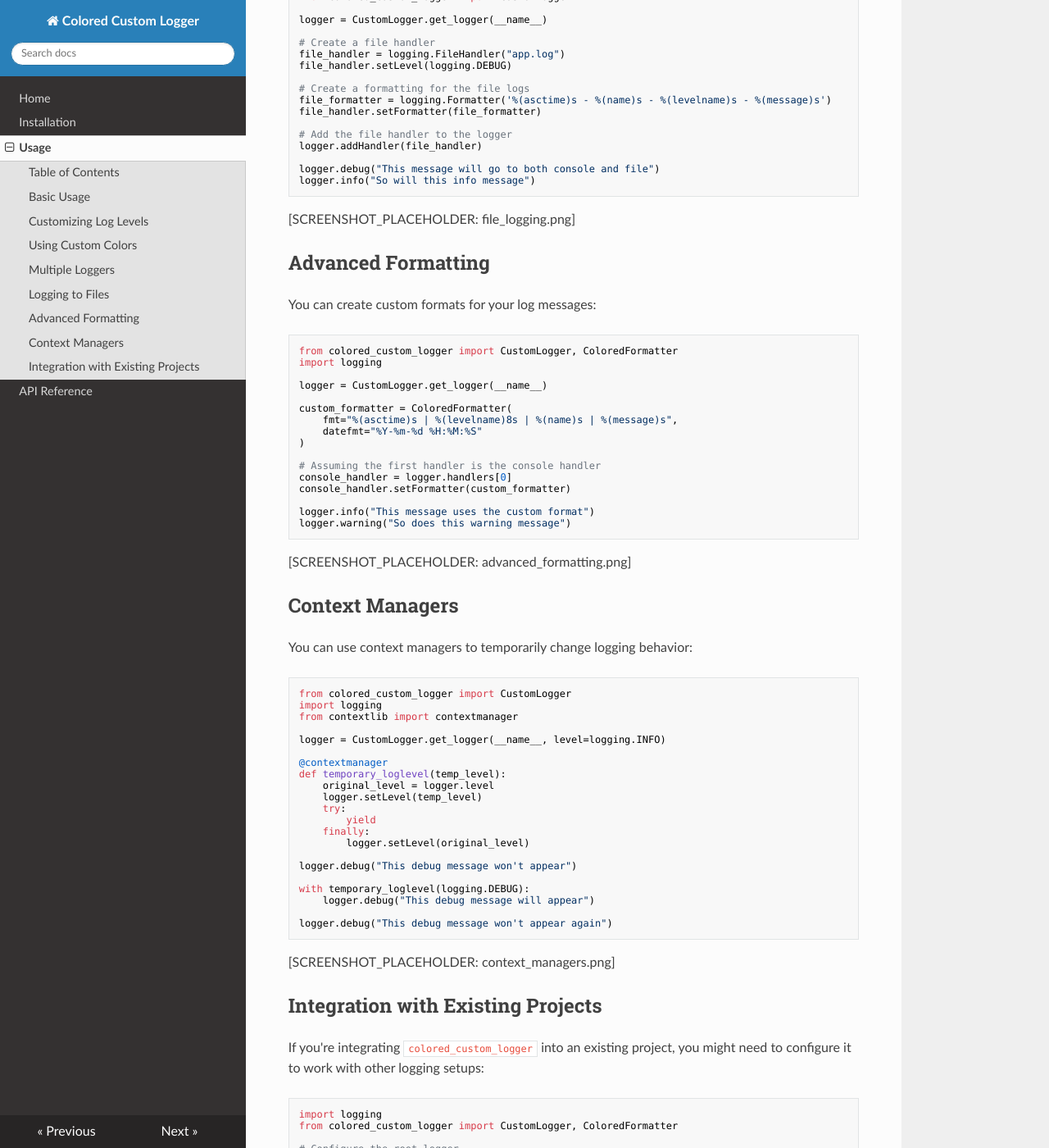
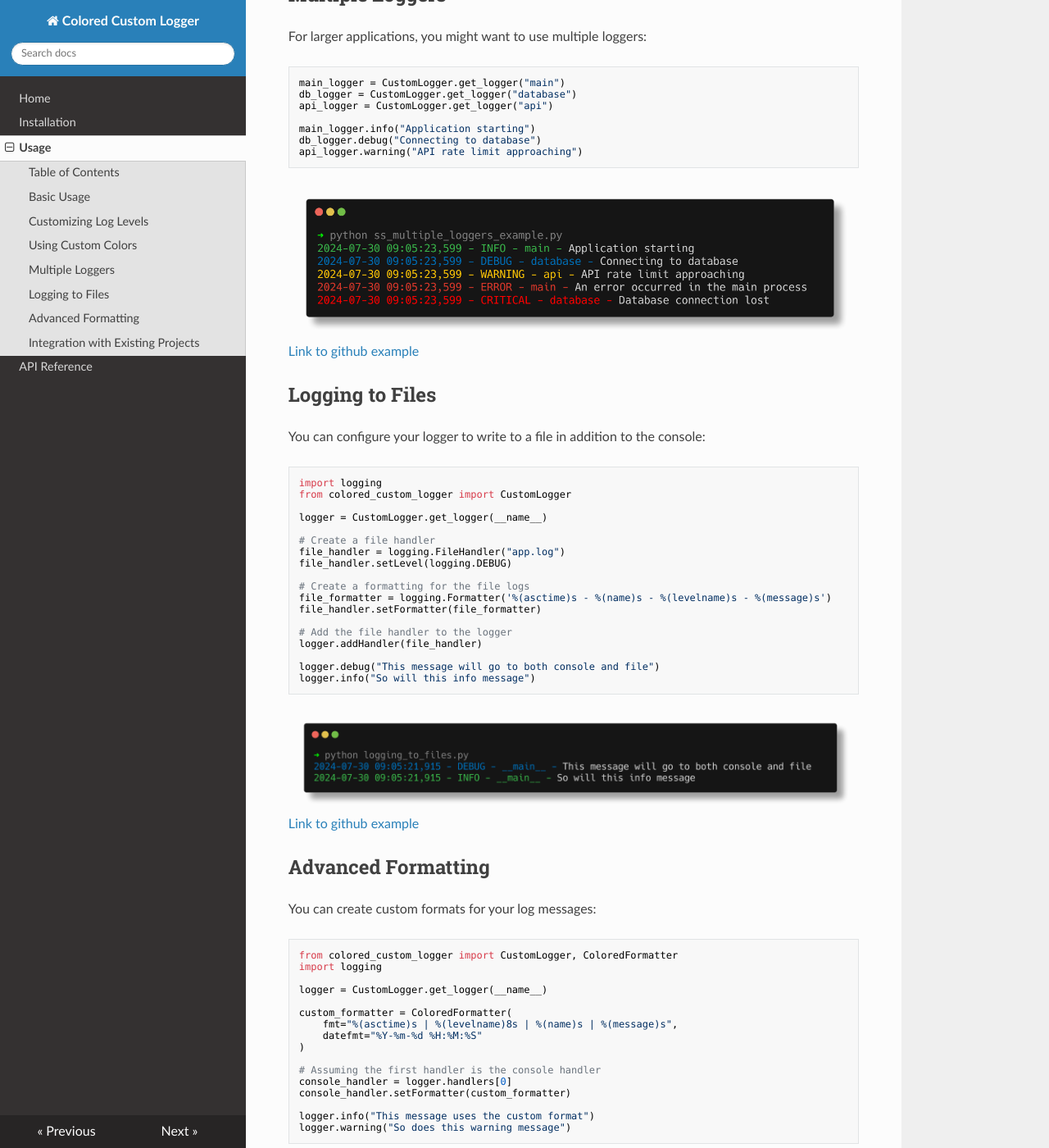
Before and after one commit to robin-collins/colored_custom_logger, an MkDocs documentation site: the page built from docs/usage.md, in a window 1280 px wide and 1400 px high, scrolled down 2312 px. Shown: the whole window at 82% size. Built offline with MkDocs 1.6.1, drawn with Linux system fonts in a browser that asks for light colours; nearby versions of some CDN libraries; some of the changed text lies outside the part shown.

````diff
--- a/docs/usage.md
+++ b/docs/usage.md
@@ -12,7 +12,6 @@
   - [Multiple Loggers](#multiple-loggers)
   - [Logging to Files](#logging-to-files)
   - [Advanced Formatting](#advanced-formatting)
-  - [Context Managers](#context-managers)
   - [Integration with Existing Projects](#integration-with-existing-projects)
 
 ## Basic Usage
@@ -43,7 +42,7 @@
 
 Here's how the output might look:
 
-[SCREENSHOT_PLACEHOLDER: basic_usage.png]
+[![basic_usage.png](./images/basic_usage.png)Link to github example](https://github.com/robin-collins/colored_custom_logger/blob/main/examples/basic_usage.py)
 
 ## Customizing Log Levels
 
@@ -67,7 +66,9 @@
 logger.debug("Now this debug message will be displayed")
 ```
 
-[SCREENSHOT_PLACEHOLDER: custom_log_levels.png]
+
+
+[![custom_log_levels.png](./images/customizing_log_levels.png)Link to github example](https://github.com/robin-collins/colored_custom_logger/blob/main/examples/customizing_log_levels.py)
 
 ## Using Custom Colors
 
@@ -84,7 +85,7 @@
 logger.error(f"Error! {Back.WHITE}{Fore.RED}Something went wrong!{Style.RESET_ALL}")
 ```
 
-[SCREENSHOT_PLACEHOLDER: custom_colors.png]
+[![custom_colors.png](./images/custom_color_example.png)Link to github example](https://github.com/robin-collins/colored_custom_logger/blob/main/examples/ss_custom_color_example.py)
 
 ## Multiple Loggers
 
@@ -100,7 +101,7 @@
 api_logger.warning("API rate limit approaching")
 ```
 
-[SCREENSHOT_PLACEHOLDER: multiple_loggers.png]
+[![multiple_loggers.png](./images/ss_multiple_loggers_example.png)Link to github example](https://github.com/robin-collins/colored_custom_logger/blob/main/examples/ss_multiple_loggers_example.py)
 
 ## Logging to Files
 
@@ -127,7 +128,7 @@
 logger.info("So will this info message")
 ```
 
-[SCREENSHOT_PLACEHOLDER: file_logging.png]
+[![file_logging.png](./images/logging_to_files.png)Link to github example](https://github.com/robin-collins/colored_custom_logger/blob/main/examples/logging_to_files.py)
 
 ## Advanced Formatting
 
@@ -152,37 +153,7 @@
 logger.warning("So does this warning message")
 ```
 
-[SCREENSHOT_PLACEHOLDER: advanced_formatting.png]
-
-## Context Managers
-
-You can use context managers to temporarily change logging behavior:
-
-```python
-from colored_custom_logger import CustomLogger
-import logging
-from contextlib import contextmanager
-
-logger = CustomLogger.get_logger(__name__, level=logging.INFO)
-
-@contextmanager
-def temporary_loglevel(temp_level):
-    original_level = logger.level
-    logger.setLevel(temp_level)
-    try:
-        yield
-    finally:
-        logger.setLevel(original_level)
-
-logger.debug("This debug message won't appear")
-
-with temporary_loglevel(logging.DEBUG):
-    logger.debug("This debug message will appear")
-
-logger.debug("This debug message won't appear again")
-```
-
-[SCREENSHOT_PLACEHOLDER: context_managers.png]
+[![advanced_formatting.png](./images/advanced_formatting.png)Link to github example](https://github.com/robin-collins/colored_custom_logger/blob/main/examples/advanced_formatting.py)
 
 ## Integration with Existing Projects
 
@@ -213,7 +184,7 @@
 custom_logger.warning("This warning uses CustomLogger directly")
 ```
 
-[SCREENSHOT_PLACEHOLDER: integration.png]
+[![integration.png](./images/integration_with_existing_projects.png)Link to github example](https://github.com/robin-collins/colored_custom_logger/blob/main/examples/integration_with_existing_projects.py)
 
 By following these examples, you should be able to make full use of the `colored_custom_logger` in your Python projects. Remember to adjust the log levels and formats to best suit your specific needs.
 
````
Also changed, not shown: docs/images/advanced_formatting.png (added), docs/images/basic_usage.png, docs/images/customizing_log_levels.png (added), docs/images/integration_with_existing_projects.png (added), docs/images/logging_to_files.png (added), docs/images/multiple_loggers.png (added), docs/images/ss_advanced_usage.png (added), docs/images/ss_basic_usage.png (added), docs/images/ss_custom_color_example.png (added), docs/images/ss_exception_logging_example.png (added), docs/images/ss_multiple_loggers_example.png (added), docs/images/ss_quickstart.png (added), docs/images/ss_showcase_example.png (added), docs/images/using_custom_colors.png (added), 1 other file.
